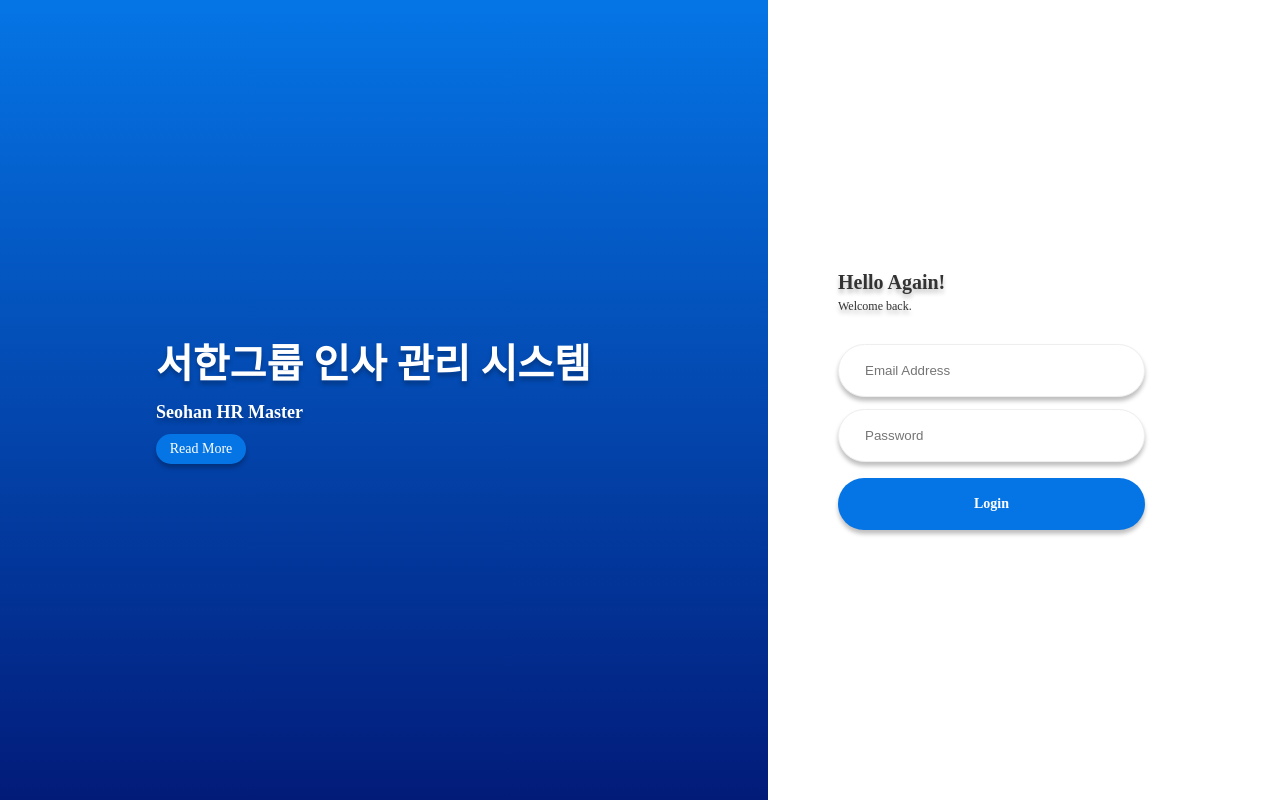
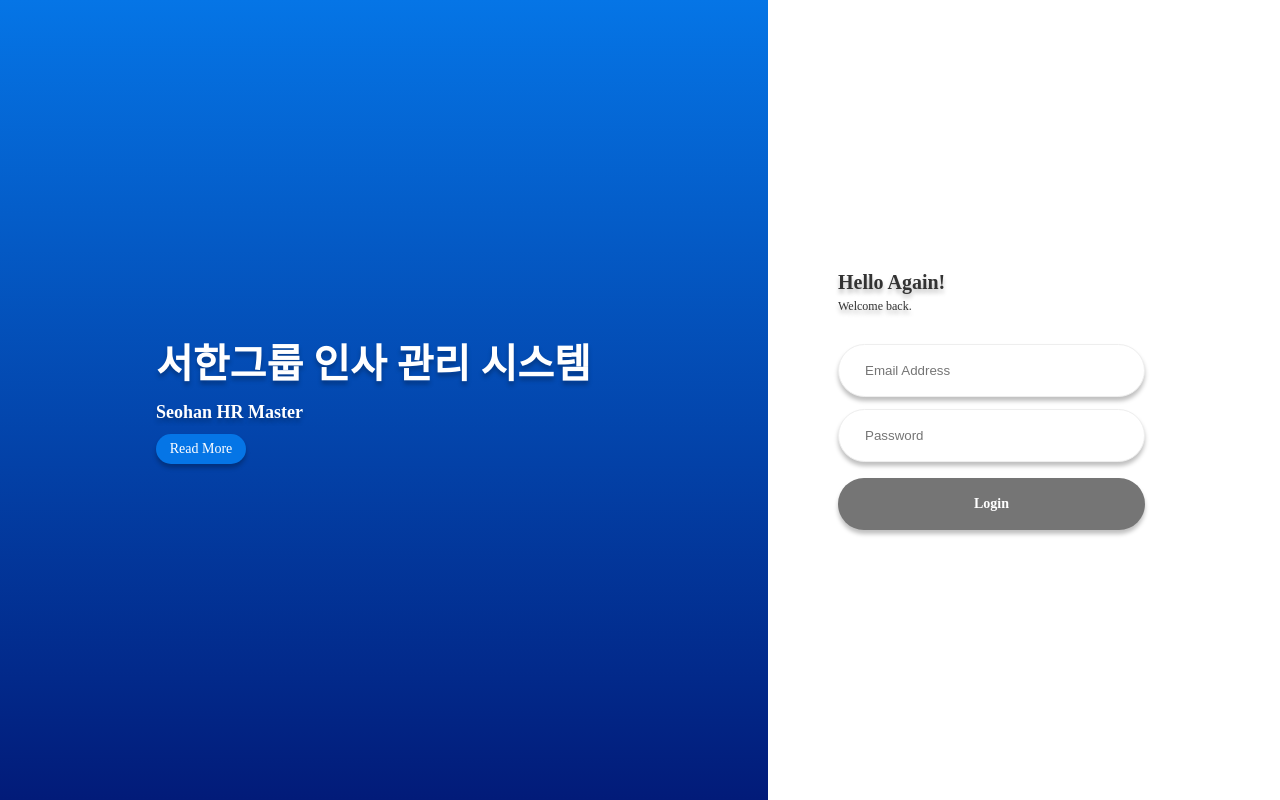
Before and after one commit to youth-o/HR-Master-System, a React (Create React App) app in the folder frontend/hr-master/: page / in a window 1280 px wide. Built offline with nearby package versions, Linux system fonts and the light colour scheme.

Commit message:
style: LoginBtn hover 효과 추가

```diff
--- a/frontend/hr-master/src/components/Login/LoginForm.module.css
+++ b/frontend/hr-master/src/components/Login/LoginForm.module.css
@@ -77,7 +77,7 @@ input {
 	align-items: center;
 	gap: 1rem;
 	border-radius: 3rem;
-	background: #0575e6;
+	background: #757575;
 	box-shadow: 0rem 0.4rem 0.4rem rgba(0, 0, 0, 0.25);
 	cursor: pointer;
 
@@ -88,3 +88,7 @@ input {
 	font-weight: 700;
 	line-height: normal;
 }
+
+.loginBtn:hover {
+	background: #0575e6;
+}
```
